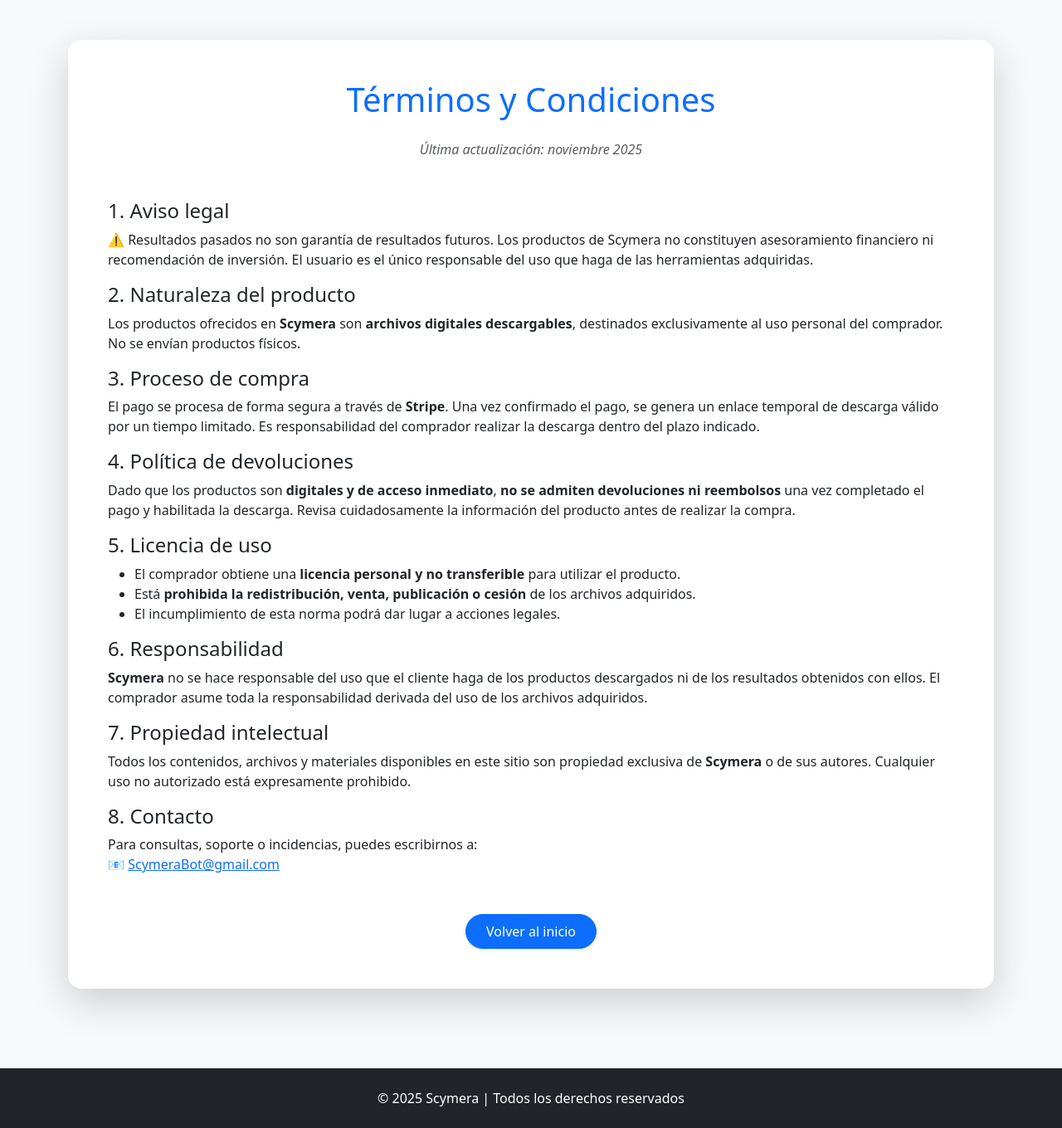
After one commit to Jon3J/scymera-api, a Flask app: page /terminos in a window 1280 px wide. The commit adds this page. Shown: the whole page at 83% size. Run offline with Flask 3, Linux system fonts and the light colour scheme.

Commit message:
Actualizo términos y condiciones y añado aviso legal

```diff
--- a/app.py
+++ b/app.py
@@ -1,4 +1,6 @@
 import os
+from supabase import create_client
+from datetime import timedelta
 from flask import Flask, render_template,request,send_file,url_for,redirect
 from dotenv import load_dotenv
 import stripe
@@ -9,6 +11,12 @@
 
 #Inicializamos aplicación de Flask
 app = Flask(__name__)
+
+#Supabase configuración
+SUPABASE_URL = os.getenv("SUPABASE_URL")
+SUPABASE_KEY = os.getenv("SUPABASE_SERVICE_KEY")
+
+supabase = create_client(SUPABASE_URL, SUPABASE_KEY)
 
 # Configuración de claves
 app.config['SECRET_KEY'] = os.getenv("FLASK_SECRET_KEY")
@@ -92,14 +100,20 @@
     if not robot:
         return "Robot no encontrado", 404
 
-    # Crear token temporal de descarga (válido 5 minutos)
-    token = serializer.dumps(robot['file'])
-    download_url = url_for('secure_download', token=token, _external=True)
+    # 🔒 Crear enlace temporal desde Supabase (válido 5 minutos)
+    try:
+        # 300 segundos = 5 minutos
+        response = supabase.storage.from_("robots").create_signed_url(
+            robot["file"], expires_in=300
+        )
+        signed_url = response.get("signedURL")
+    except Exception as e:
+        return f"Error generando enlace temporal: {e}", 500
 
     return render_template(
         'success.html',
         robot=robot,
-        download_url=download_url
+        download_url=signed_url
     )
 
 # Página de pago cancelado
@@ -107,32 +121,14 @@
 def cancel():
     return render_template('cancel.html')
 
+@app.route('/terminos')
+def terminos():
+    return render_template('terminos.html')
 
-# Diccionario global para tokens usados
-used_tokens = set()
+@app.route('/privacidad')
+def privacidad():
+    return render_template('privacidad.html')
 
-# Ruta segura de descarga
-@app.route('/download/<token>')
-def secure_download(token):
-    try:
-        # Verifica si el token ya se usó
-        if token in used_tokens:
-            return "❌ Este enlace ya ha sido usado.", 403
-
-        # Decodifica el token
-        filename = serializer.loads(token, max_age=300)  # 5 minutos
-        file_path = os.path.join('downloads', filename)
-
-        # Marca el token como usado
-        used_tokens.add(token)
-
-        return send_file(file_path, as_attachment=True, download_name=filename)
-
-    except SignatureExpired:
-        return "⚠️ Enlace expirado. Solicita uno nuevo.", 403
-    except BadSignature:
-        return "❌ Enlace inválido.", 403
-
-#Corre la aplicación
+#Correr la aplicación
 if __name__ == '__main__':
-    app.run(debug=True)
+    app.run(debug=False)
--- a/requirements.txt
+++ b/requirements.txt
@@ -4,3 +4,7 @@
 itsdangerous
 gunicorn
 os
+supabase
+datetime
+flask
+timedelta
--- /dev/null
+++ b/templates/terminos.html
@@ -0,0 +1,62 @@
+<!DOCTYPE html>
+<html lang="es">
+<head>
+  <meta charset="UTF-8">
+  <title>Términos y Condiciones - Scymera</title>
+  <link href="https://cdn.jsdelivr.net/npm/bootstrap@5.3.8/dist/css/bootstrap.min.css" rel="stylesheet">
+</head>
+<body class="bg-light text-dark">
+
+  <div class="container py-5">
+    <div class="card shadow-lg border-0 rounded-4">
+      <div class="card-body p-5">
+        <h1 class="mb-4 text-center text-primary">Términos y Condiciones</h1>
+
+        <p class="text-muted text-center mb-5"><em>Última actualización: noviembre 2025</em></p>
+
+        <h4>1. Aviso legal</h4>
+        <p>
+          ⚠️ Resultados pasados no son garantía de resultados futuros.
+          Los productos de Scymera no constituyen asesoramiento financiero ni recomendación de inversión.
+          El usuario es el único responsable del uso que haga de las herramientas adquiridas.
+        </p>
+
+        <h4>2. Naturaleza del producto</h4>
+        <p>Los productos ofrecidos en <strong>Scymera</strong> son <strong>archivos digitales descargables</strong>, destinados exclusivamente al uso personal del comprador. No se envían productos físicos.</p>
+
+        <h4>3. Proceso de compra</h4>
+        <p>El pago se procesa de forma segura a través de <strong>Stripe</strong>. Una vez confirmado el pago, se genera un enlace temporal de descarga válido por un tiempo limitado. Es responsabilidad del comprador realizar la descarga dentro del plazo indicado.</p>
+
+        <h4>4. Política de devoluciones</h4>
+        <p>Dado que los productos son <strong>digitales y de acceso inmediato</strong>, <strong>no se admiten devoluciones ni reembolsos</strong> una vez completado el pago y habilitada la descarga. Revisa cuidadosamente la información del producto antes de realizar la compra.</p>
+
+        <h4>5. Licencia de uso</h4>
+        <ul>
+          <li>El comprador obtiene una <strong>licencia personal y no transferible</strong> para utilizar el producto.</li>
+          <li>Está <strong>prohibida la redistribución, venta, publicación o cesión</strong> de los archivos adquiridos.</li>
+          <li>El incumplimiento de esta norma podrá dar lugar a acciones legales.</li>
+        </ul>
+
+        <h4>6. Responsabilidad</h4>
+        <p><strong>Scymera</strong> no se hace responsable del uso que el cliente haga de los productos descargados ni de los resultados obtenidos con ellos. El comprador asume toda la responsabilidad derivada del uso de los archivos adquiridos.</p>
+
+        <h4>7. Propiedad intelectual</h4>
+        <p>Todos los contenidos, archivos y materiales disponibles en este sitio son propiedad exclusiva de <strong>Scymera</strong> o de sus autores. Cualquier uso no autorizado está expresamente prohibido.</p>
+
+        <h4>8. Contacto</h4>
+        <p>Para consultas, soporte o incidencias, puedes escribirnos a:<br>
+        📧 <a href="mailto:ScymeraBot@gmail.com">ScymeraBot@gmail.com</a></p>
+
+        <div class="text-center mt-5">
+          <a href="/" class="btn btn-primary px-4 py-2 rounded-pill shadow-sm">Volver al inicio</a>
+        </div>
+      </div>
+    </div>
+  </div>
+
+  <footer class="text-center py-4 mt-5 bg-dark text-white">
+    <p class="mb-0">© 2025 Scymera | Todos los derechos reservados</p>
+  </footer>
+
+</body>
+</html>
```
Also changed, not shown: templates/base.html (+18 -7 lines), templates/privacidad.html (added, +55 -0 lines).
